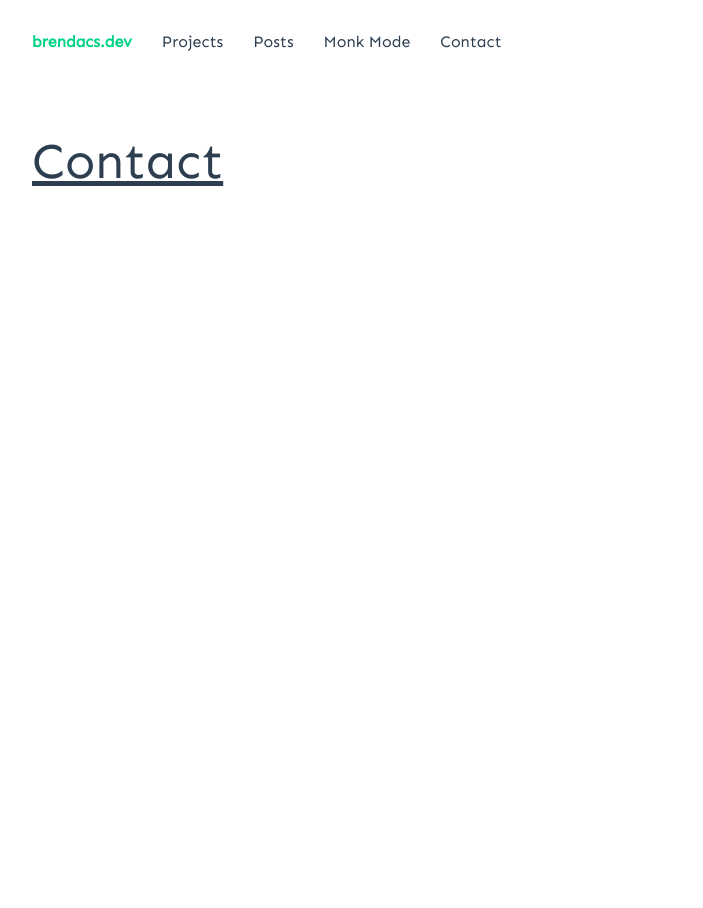
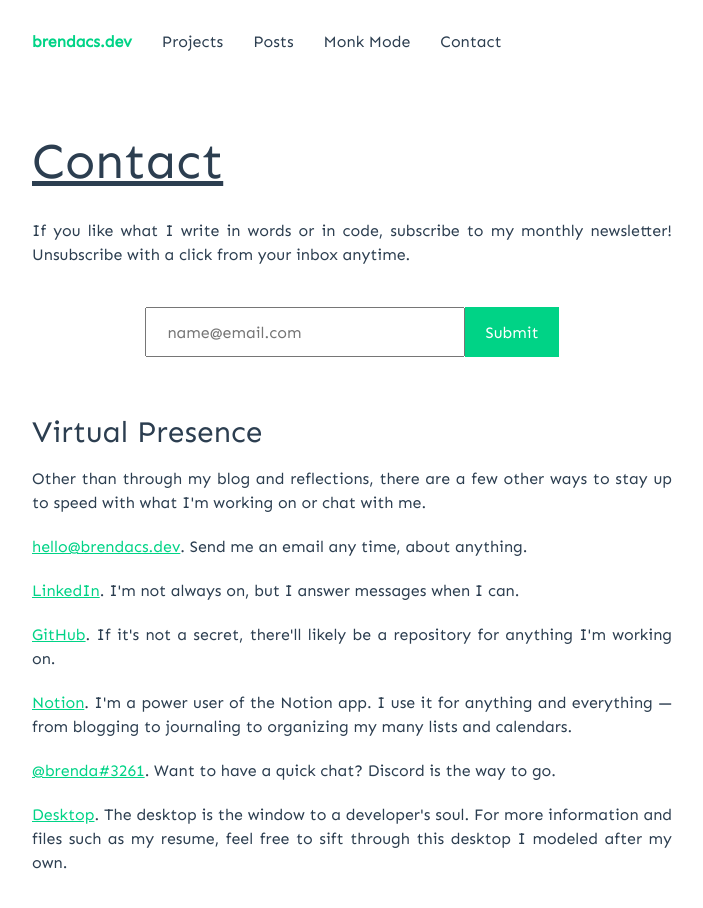
Before and after one commit to brendacs/deprecated-profile, a Vue app: page /#/contact in a window 1280 px wide. Shown: the top 908 px of the page, without its empty margins (288-991 px from the left). Before the commit the page ends 800 px from the top, so only its background shows below. Built offline with nearby package versions, Linux system fonts and the light colour scheme; the HTML template or start-up script is replaced by a standard one.

Commit message:
Finish contact page style and links

```diff
--- a/src/App.vue
+++ b/src/App.vue
@@ -89,12 +89,13 @@ table {
   }
 }
 
-#app, h1, h2, h3, h4, h5, h6, p, a {
+#app, h1, h2, h3, h4, h5, h6, p, a, input, button {
   font-family: 'Sen', sans-serif;
   -webkit-font-smoothing: antialiased;
   -moz-osx-font-smoothing: grayscale;
   color: #2c3e50;
   text-align: justify;
+  font-size: 16px;
 }
 
 h1, h2, h3, h4, h5, h6 {
@@ -110,7 +111,6 @@ h2 {
 }
 
 p {
-  font-size: 16px;
   line-height: 1.5;
   margin-bottom: 20px;
 }
@@ -157,5 +157,19 @@ li {
   }
 }
 
+.primary-btn {
+  height: 50px;
+  background-color: rgb(0, 211, 134);
+  color: #fff;
+  border: none;
+  padding: 0 20px;
+  cursor: pointer;
+  transition: all 0.1s ease;
+
+  &:hover {
+    background-color: rgba(0, 211, 134, 0.85);
+  }
+}
+
  /* https://coolors.co/7cfef0-6bffb8-2ceaa3-28965a-2a6041 */
 </style>
--- a/src/views/Contact.vue
+++ b/src/views/Contact.vue
@@ -1,6 +1,35 @@
 <template>
   <div class="contact">
     <p class="title">Contact</p>
+    <p>
+        If you like what I write in words or in code, subscribe to my monthly newsletter! Unsubscribe with a click from your inbox anytime.
+    </p>
+    <form>
+        <input type="email" placeholder="name@email.com" />
+        <button class="primary-btn" type="submit">Submit</button>
+    </form>
+    <h2>Virtual Presence</h2>
+    <p>
+        Other than through my blog and reflections, there are a few other ways to stay up to speed with what I'm working on or chat with me.
+    </p>
+    <p>
+        <a href="mailto:hello@brendacs.dev" target="_blank">hello@brendacs.dev</a>. Send me an email any time, about anything.
+    </p>
+    <p>
+        <a href="https://www.linkedin.com/in/brendacs" target="_blank">LinkedIn</a>. I'm not always on, but I answer messages when I can.
+    </p>
+    <p>
+        <a href="https://github.com/brendacs" target="_blank">GitHub</a>. If it's not a secret, there'll likely be a repository for anything I'm working on.
+    </p>
+    <p>
+        <a href="https://notion.so/brendacs" target="_blank">Notion</a>. I'm a power user of the Notion app. I use it for anything and everything &mdash; from blogging to journaling to organizing my many lists and calendars.
+    </p>
+    <p>
+        <a href="https://discord.com" target="_blank">@brenda#3261</a>. Want to have a quick chat? Discord is the way to go.
+    </p>
+    <p>
+        <a href="https://brendacs.github.io/desktop/" target="_blank">Desktop</a>. The desktop is the window to a developer's soul. For more information and files such as my resume, feel free to sift through this desktop I modeled after my own.
+    </p>
   </div>
 </template>
 
@@ -11,5 +40,17 @@ export default {
 </script>
 
 <style lang="scss" scoped>
+input[type=email] {
+  width: 50%;
+  height: 50px;
+  padding: 0 20px;
+  color: rgb(0, 211, 134);
+}
 
+form {
+    display: flex;
+    justify-content: center;
+    align-items: center;
+    padding: 20px 0;
+}
 </style>
```
Also changed, not shown: 1 other file (tests, documents, lock files or other folders).
